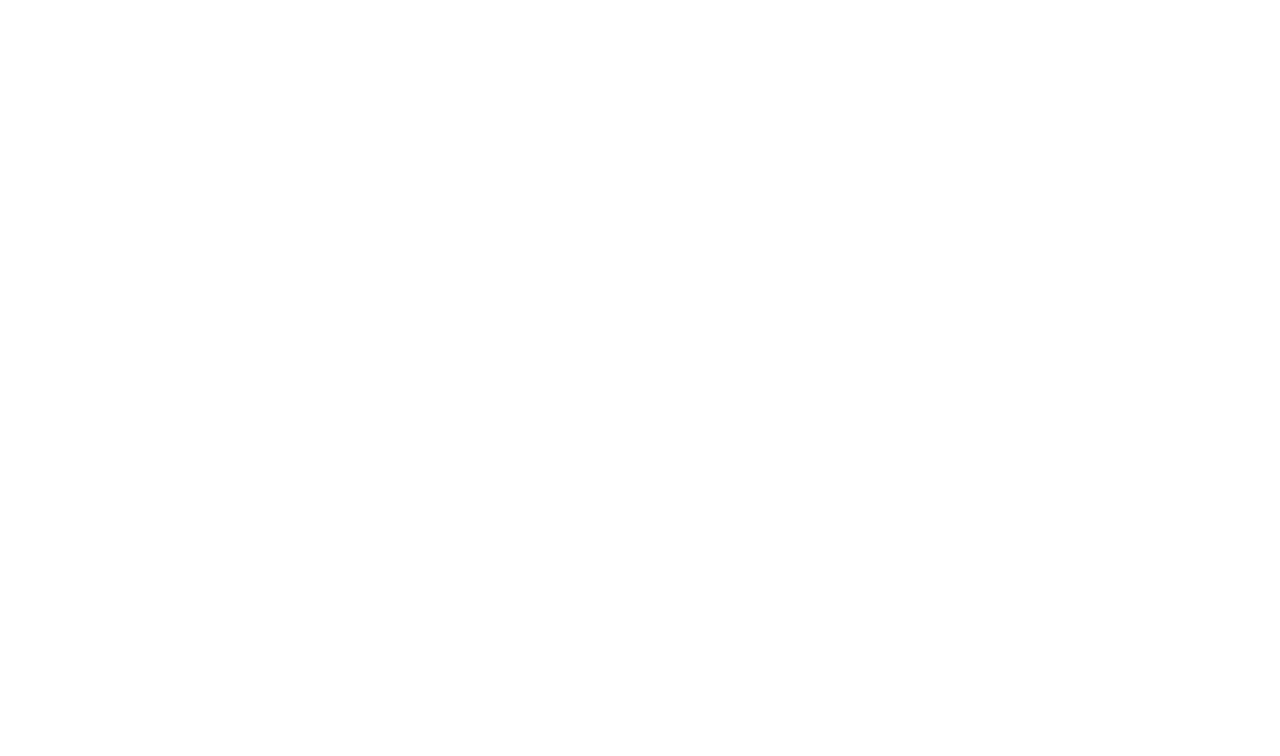
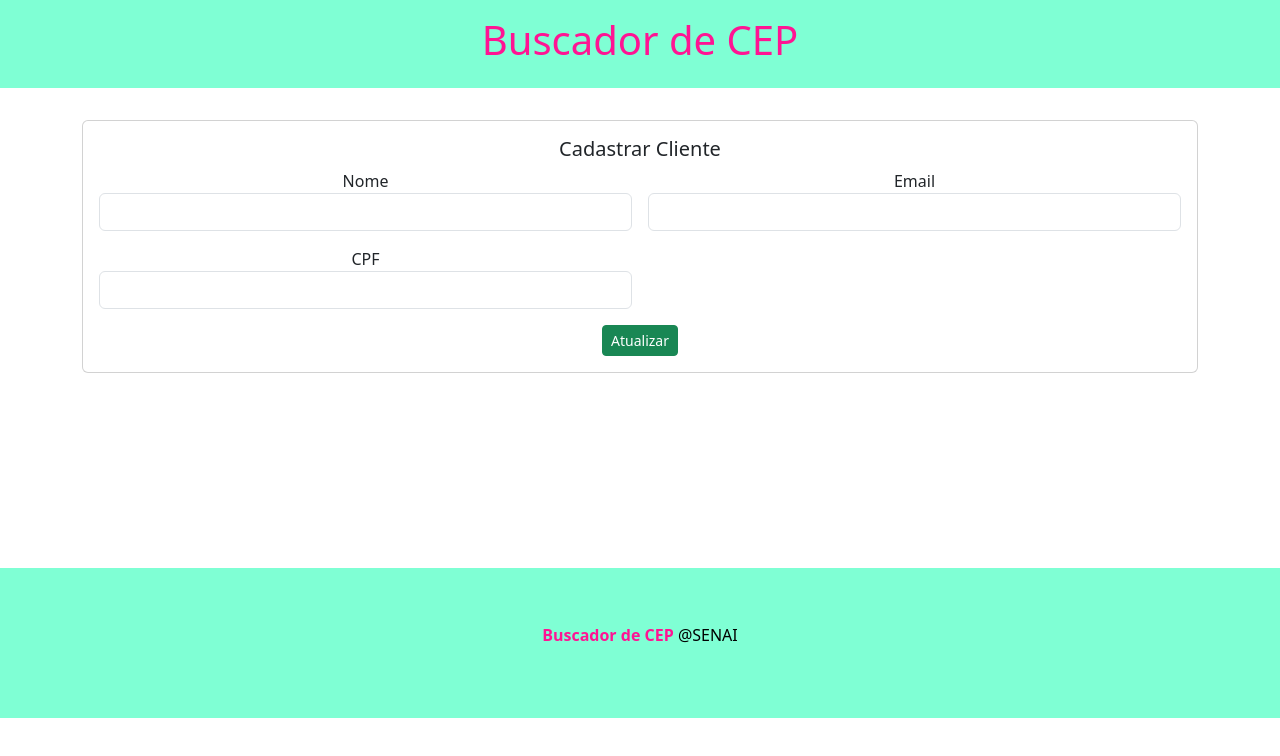
Before and after one commit to madueudorio/buscaCep, a React (Create React App) app: page /editar/1 in a window 1280 px wide. Before the commit this address had no page. Shown: the top 756 px of the page. Built offline with nearby package versions, Linux system fonts and the light colour scheme; no server answers.

Commit message:
atualizando

```diff
--- /dev/null
+++ b/src/components/Editar.tsx
@@ -0,0 +1,127 @@
+import React, { Component, useState, ChangeEvent, FormEvent, useEffect } from "react";
+
+import styles from "../App.module.css"
+import Header from "./header";
+import Footer from "./footer";
+import { useParams } from "react-router-dom";
+import axios from "axios";
+
+const Editar = () => {
+
+    const [nome, setNome] = useState<string>("");
+    const [email, setEmail] = useState<string>("");
+    const [cpf, setCpf] = useState<string>("");
+    const [id, setId] = useState<number>();
+
+
+    const parametro = useParams();
+
+
+    const atualizar = (e: FormEvent) => {
+        e.preventDefault();
+
+        const dados = {
+            id: id,
+            nome: nome,
+            email: email,
+            cpf: cpf
+        }
+
+        axios.put("http://10.137.9.134:8000/api/update",
+        dados,
+        {
+            headers: {
+                "Accept": "aplication/json",
+                "Content-Type": "aplication/json"
+            }
+        }).then(function(response){
+            window.location.href = "/listagem";
+        }).catch(function(error){
+            console.log('ocorreu um erro ao atualizar');
+        });
+
+    }
+
+    useEffect(() => {
+        async function fetchData() {
+            try {
+                const response = await axios.get("http://10.137.9.134:8000/api/find/" + parametro.id)
+                setNome(response.data.data.nome);
+                setEmail(response.data.data.email);
+                setCpf(response.data.data.cpf);
+                setId(response.data.data.id);
+
+            } catch (error) {
+                console.log("erro ao buscar dados da api");
+
+            }
+        }
+        fetchData();
+    }, []);
+
+
+    const handleState = (e: ChangeEvent<HTMLInputElement>) => {
+        if (e.target.name === "nome") {
+            setNome(e.target.value);
+        }
+
+        if (e.target.name === "cpf") {
+            setCpf(e.target.value);
+        }
+
+        if (e.target.name === "email") {
+            setEmail(e.target.value);
+        }
+
+    }
+
+
+    return (
+        <div>
+            <Header />
+            <main className={styles.main}>
+                <div className='container'>
+                    <div className='card'>
+                        <div className='card-body'>
+                            <h5 className='card-title'>Cadastrar Cliente</h5>
+                            <form onSubmit={atualizar} className='row g-3'>
+                                <div className='col-6'>
+                                    <label htmlFor="nome" className='from-label'>Nome</label>
+                                    <input type="text" name='nome' className='form-control' required
+                                        onChange={handleState}
+                                        value={nome} />
+
+                                </div>
+
+                                <div className='col-6'>
+                                    <label htmlFor="email" className='from-label'>Email</label>
+                                    <input type="text" name='email' className='form-control' required
+                                        onChange={handleState}
+                                        value={email} />
+
+                                </div>
+                                <div className='col-6'>
+                                    <label htmlFor="cpf" className='from-label'>CPF</label>
+                                    <input type="text" name='cpf' className='form-control' required
+                                        onChange={handleState}
+                                        value={cpf} />
+
+                                </div>
+                                <div className='col-12'>
+                                    <button
+                                        type='submit'
+                                        className='btn btn-success btn-sm'>Atualizar</button>
+                                </div>
+                            </form>
+                        </div>
+                    </div>
+
+                </div>
+            </main >
+
+            <Footer />
+        </div>
+    );
+}
+
+export default Editar;
--- a/src/components/Listagem.tsx
+++ b/src/components/Listagem.tsx
@@ -2,6 +2,7 @@
 import React, {Component, useState, ChangeEvent, FormEvent, useEffect} from 'react';
 import styles from "../App.module.css";
 import { CadastroInterface } from '../interfaces/CadastroInterface';
+import { Link } from 'react-router-dom';
 
 
 const Listagem = () => {
@@ -103,7 +104,7 @@
                                             <td>{usuario.cpf}</td>
                                             <td>{usuario.email}</td>
                                             <td>
-                                                <a href="#" className='btn btn-primary btn-sm'>Editar</a>
+                                                <Link to={"/editar/"+ usuario.id} className='btn btn-primary btn-sm'>Editar</Link>
                                                 <a href="#" className='btn btn-danger btn-sm'>Excluir</a>
                                             </td>
                                         </tr>
--- a/src/router/AppRouter.tsx
+++ b/src/router/AppRouter.tsx
@@ -9,6 +9,7 @@
 import BuscaCep from "../components/BuscaCepForm";
 import Cadastro from "../components/Cadastro";
 import Listagem from "../components/Listagem";
+import Editar from "../components/Editar";
 
 const AppRouter = () => {
     return (
@@ -19,6 +20,9 @@
             <Route path="cadastro" element ={<Cadastro />} />
 
             <Route path="listagem" element ={<Listagem />} />
+
+            <Route path="/editar/:id" element ={<Editar />} />
+
           </Routes>
        </BrowserRouter>
     );
```
